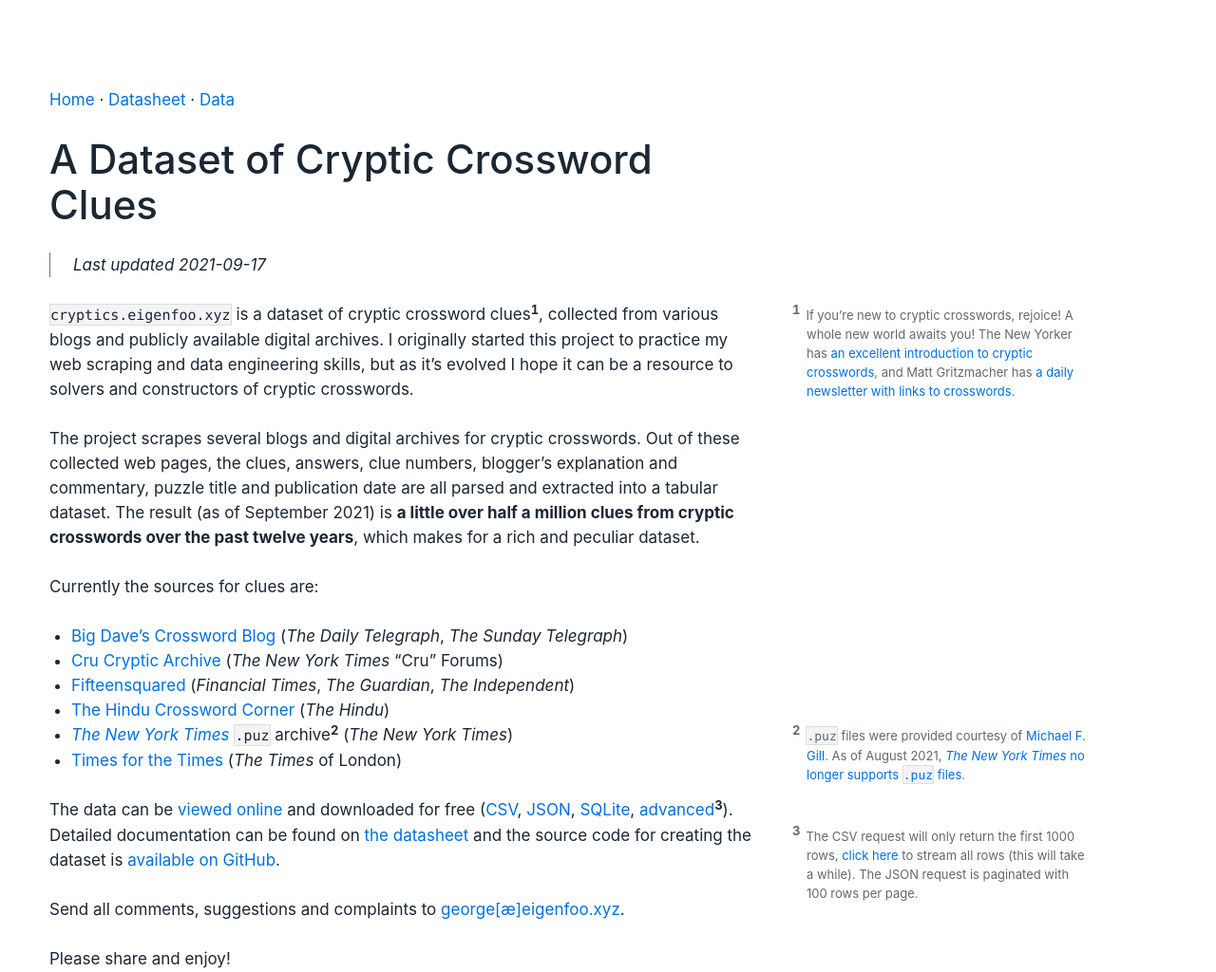
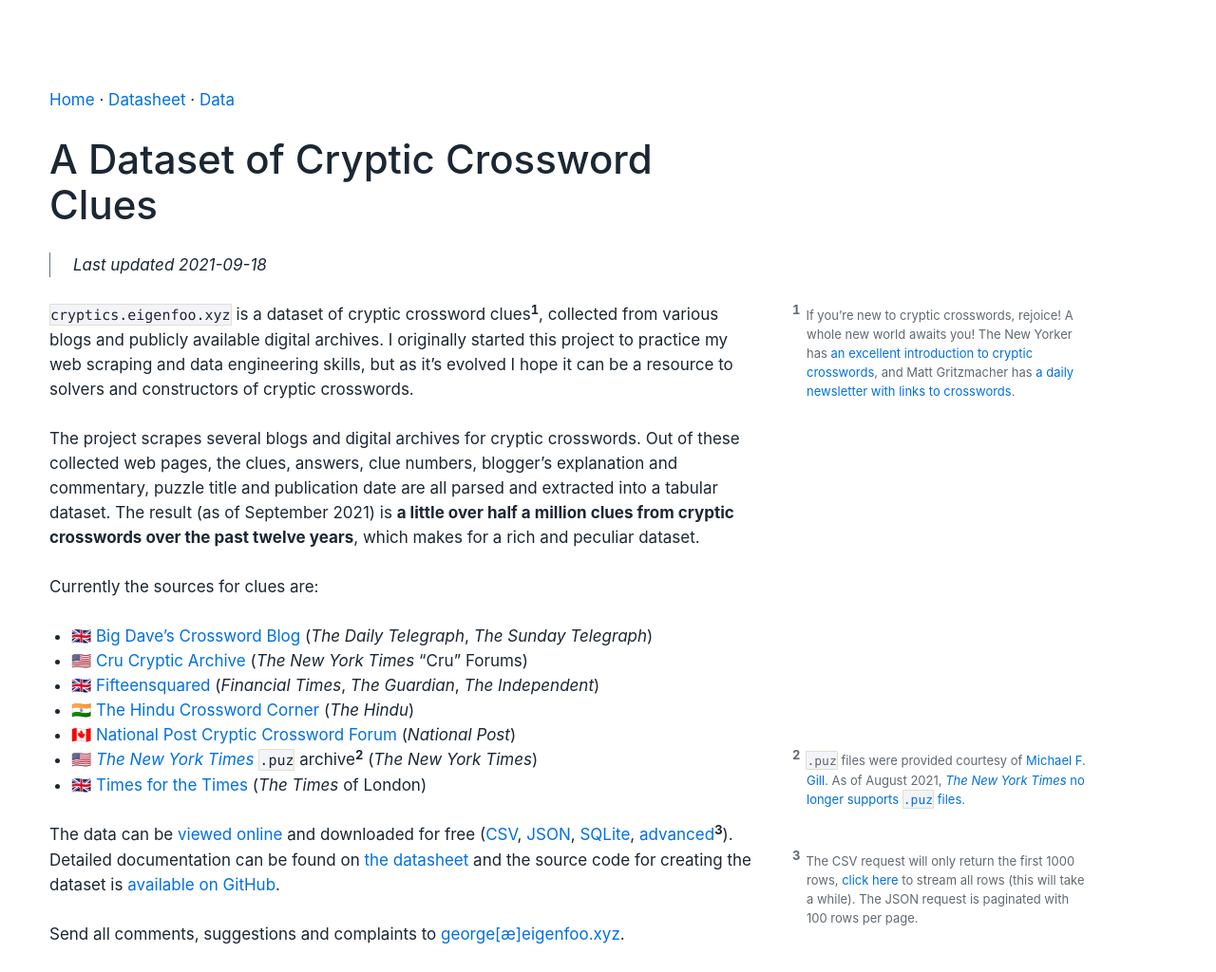
Before and after one commit to eigenfoo/cryptics, a Python web app: template templates/index.html in a window 1280 px wide. Shown: the top 1024 px of the page at 95% size. Run offline with Jinja, Linux system fonts and the light colour scheme; the template is opened without the code that fills it, so the values that code supplies are empty.

Commit message:
Update docs

```diff
--- a/templates/index.html
+++ b/templates/index.html
@@ -7,7 +7,7 @@
   <meta name="generator" content="pandoc-markdown-css-theme" />
   <meta name="viewport" content="width=device-width, initial-scale=1.0, user-scalable=yes" />
   <meta name="author" content="George Ho" />
-  <meta name="dcterms.date" content="2021-09-17" />
+  <meta name="dcterms.date" content="2021-09-18" />
   <meta name="description" content="A dataset of cryptic crossword clues, collected from various blogs and publicly available digital archives." />
   <title>A Dataset of Cryptic Crossword Clues</title>
   <link rel="stylesheet" href="../static/css/theme.css" />
@@ -25,7 +25,7 @@
 </nav>
 <h1 class="title">A Dataset of Cryptic Crossword Clues</h1>
 <blockquote class="metadata">
-<p class="date "><time datetime="2021-09-17">Last updated 2021-09-17</time></p>
+<p class="date "><time datetime="2021-09-18">Last updated 2021-09-18</time></p>
 </blockquote>
 </header>
 
@@ -37,14 +37,15 @@
 <p>The project scrapes several blogs and digital archives for cryptic crosswords. Out of these collected web pages, the clues, answers, clue numbers, blogger’s explanation and commentary, puzzle title and publication date are all parsed and extracted into a tabular dataset. The result (as of September 2021) is <strong>a little over half a million clues from cryptic crosswords over the past twelve years</strong>, which makes for a rich and peculiar dataset.</p>
 <p>Currently the sources for clues are:</p>
 <ul>
-<li><a href="http://bigdave44.com/">Big Dave’s Crossword Blog</a> (<em>The Daily Telegraph</em>, <em>The Sunday Telegraph</em>)</li>
-<li><a href="https://archive.nytimes.com/www.nytimes.com/premium/xword/cryptic-archive.html">Cru Cryptic Archive</a> (<em>The New York Times</em> “Cru” Forums)</li>
-<li><a href="https://www.fifteensquared.net/">Fifteensquared</a> (<em>Financial Times</em>, <em>The Guardian</em>, <em>The Independent</em>)</li>
-<li><a href="https://thehinducrosswordcorner.blogspot.com/">The Hindu Crossword Corner</a> (<em>The Hindu</em>)</li>
-<li><a href="https://www.nytimes.com/crosswords"><em>The New York Times</em></a> <code>.puz</code> archive<span class="sidenote-wrapper"><label for="sn-1" class="margin-toggle sidenote-number"></label><input type="checkbox" id="sn-1" class="margin-toggle"/><span class="sidenote"><code>.puz</code> files were provided courtesy of <a href="https://bbtp.net/">Michael F. Gill</a>. As of August 2021, <a href="https://www.nytimes.com/2021/08/02/crosswords/nyt-games-no-longer-available-on-across-lite-as-of-aug-9.html"><em>The New York Times</em> no longer supports <code>.puz</code> files</a>.<br />
+<li>🇬🇧 <a href="http://bigdave44.com/">Big Dave’s Crossword Blog</a> (<em>The Daily Telegraph</em>, <em>The Sunday Telegraph</em>)</li>
+<li>🇺🇸 <a href="https://archive.nytimes.com/www.nytimes.com/premium/xword/cryptic-archive.html">Cru Cryptic Archive</a> (<em>The New York Times</em> “Cru” Forums)</li>
+<li>🇬🇧 <a href="https://www.fifteensquared.net/">Fifteensquared</a> (<em>Financial Times</em>, <em>The Guardian</em>, <em>The Independent</em>)</li>
+<li>🇮🇳 <a href="https://thehinducrosswordcorner.blogspot.com/">The Hindu Crossword Corner</a> (<em>The Hindu</em>)</li>
+<li>🇨🇦 <a href="https://natpostcryptic.blogspot.com/">National Post Cryptic Crossword Forum</a> (<em>National Post</em>)</li>
+<li>🇺🇸 <a href="https://www.nytimes.com/crosswords"><em>The New York Times</em></a> <code>.puz</code> archive<span class="sidenote-wrapper"><label for="sn-1" class="margin-toggle sidenote-number"></label><input type="checkbox" id="sn-1" class="margin-toggle"/><span class="sidenote"><code>.puz</code> files were provided courtesy of <a href="https://bbtp.net/">Michael F. Gill</a>. As of August 2021, <a href="https://www.nytimes.com/2021/08/02/crosswords/nyt-games-no-longer-available-on-across-lite-as-of-aug-9.html"><em>The New York Times</em> no longer supports <code>.puz</code> files</a>.<br />
 <br />
 </span></span> (<em>The New York Times</em>)</li>
-<li><a href="https://times-xwd-times.livejournal.com/">Times for the Times</a> (<em>The Times</em> of London)</li>
+<li>🇬🇧 <a href="https://times-xwd-times.livejournal.com/">Times for the Times</a> (<em>The Times</em> of London)</li>
 </ul>
 <p>The data can be <a href="/clues/clues">viewed online</a> and downloaded for free (<a href="https://cryptics.eigenfoo.xyz/clues/clues.csv?_size=max">CSV</a>, <a href="/clues/clues.json">JSON</a>, <a href="/clues.db">SQLite</a>, <a href="/clues/clues#export">advanced</a><span class="sidenote-wrapper"><label for="sn-2" class="margin-toggle sidenote-number"></label><input type="checkbox" id="sn-2" class="margin-toggle"/><span class="sidenote">The CSV request will only return the first 1000 rows, <a href="/clues/clues.csv?_stream=on&amp;_size=max">click here</a> to stream all rows (this will take a while). The JSON request is paginated with 100 rows per page.<br />
 <br />
--- a/templates/pages/datasheet.html
+++ b/templates/pages/datasheet.html
@@ -7,7 +7,7 @@
   <meta name="generator" content="pandoc-markdown-css-theme" />
   <meta name="viewport" content="width=device-width, initial-scale=1.0, user-scalable=yes" />
   <meta name="author" content="George Ho" />
-  <meta name="dcterms.date" content="2021-09-17" />
+  <meta name="dcterms.date" content="2021-09-18" />
   <meta name="description" content="A dataset of cryptic crossword clues, collected from various blogs and publicly available digital archives." />
   <title>Datasheet</title>
   <link rel="stylesheet" href="../../static/css/theme.css" />
@@ -25,7 +25,7 @@
 </nav>
 <h1 class="title">Datasheet</h1>
 <blockquote class="metadata">
-<p class="date "><time datetime="2021-09-17">Last updated 2021-09-17</time></p>
+<p class="date "><time datetime="2021-09-18">Last updated 2021-09-18</time></p>
 </blockquote>
 </header>
 
```
Also changed, not shown: docs/index.md (+7 -6 lines).
